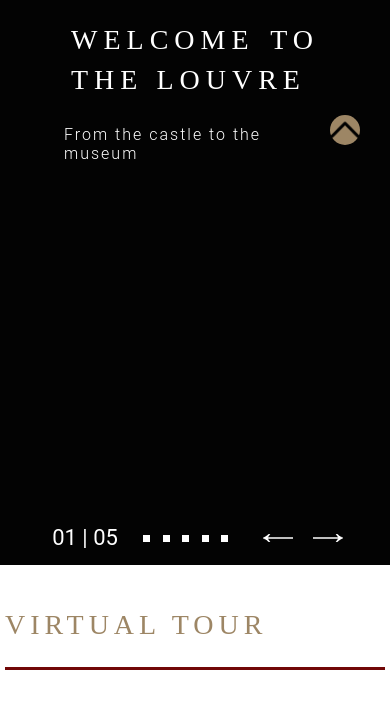
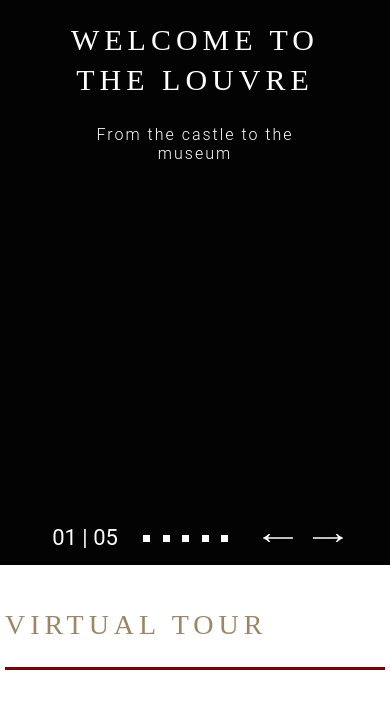
Before and after one commit to Rollfreeze/musem-for-delpoy, a plain HTML site: page index.html in a window 390 px wide. Shown: the part 69-774 px from the top of the page. Drawn offline with Linux system fonts and the light colour scheme.

Commit message:
fix: title width and hide top btn for 420px

```diff
--- a/style.css
+++ b/style.css
@@ -1530,6 +1530,10 @@
 }
 
 @media (max-width: 420px) {
+    #myBtn {
+        display: none;
+    }
+
     #burger-btn, #burger-btn-1024, #burger-btn-768 {
         display: none;
     }
@@ -1557,11 +1561,15 @@
     }
 
     .welcome {
-        width: 248px;
+        width: 270px;
         height: 80px;
 
-        font-size: 28px;
+        font-size: 30px;
         line-height: 40px;
+
+        text-align: center;
+
+        letter-spacing: 5px;
     }
 
     .welcome-sub-title {
@@ -1569,7 +1577,9 @@
         line-height: 19px;
         letter-spacing: 2px;
 
-        max-width: 262px;
+        max-width: 240px;
+
+        text-align: center;
     }
 
     .div-square {
@@ -1617,9 +1627,9 @@
         margin-bottom: 20px;
     }
 
-    #myBtn, #myBtn:hover {
+    /* #myBtn, #myBtn:hover {
         border: 1px;
-    }
+    } */
 
     .header > .center-container {
         height: 630px;
```
